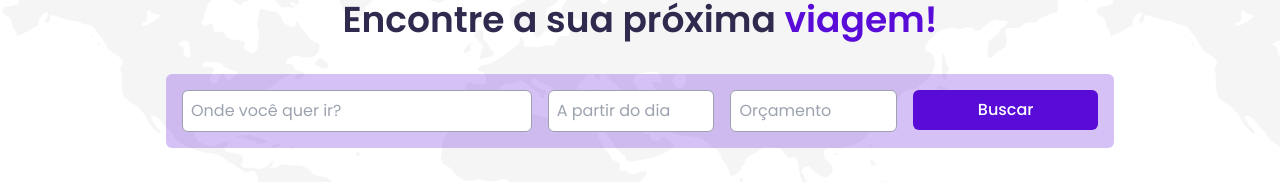
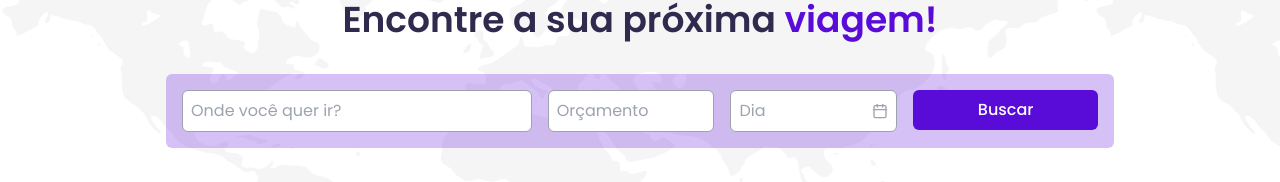
Before and after one commit to Gabriel-Ribeiroo/fsw-trip, a Next.js app: page / in a window 1280 px wide. Shown: the part 166-348 px from the top of the page. Built offline with nearby package versions, Linux system fonts and the light colour scheme; no server answers; the database is empty.

Commit message:
feat: add DatePicker Component

```diff
--- a/src/app/_components/TripSearch.tsx
+++ b/src/app/_components/TripSearch.tsx
@@ -3,9 +3,10 @@
 import { useRouter } from 'next/navigation'
 
 import TextInput from '@/components/inputs/TextInput'
-import DateInput from '@/components/inputs/DateInput'
 import CurrencyInput from '@/components/inputs/CurrencyInput'
 import Button from '@/components/Button'
+
+import DatePicker from '@/components/inputs/DatePicker'
 
 import { useForm, Controller } from 'react-hook-form'
 import { zodResolver } from '@hookform/resolvers/zod'
@@ -49,25 +50,6 @@ export default function TripSearch() {
 			<div className="grid grid-cols-2 gap-4 w-full">
 				<div className="flex flex-col gap-1">
 					<Controller
-						name="initialDate"
-						control={control}
-						render={({ field }) => (
-							<DateInput
-								placeholderText="A partir do dia"
-								onChange={field.onChange}
-								onBlur={field.onBlur}
-								selected={field.value}
-								hasError={!!errors.initialDate?.message}
-								minDate={new Date()}
-							/>
-						)}
-					/>
-
-					{errors.initialDate?.message && <ErrorMessage message={errors.initialDate?.message} />}
-				</div>
-
-				<div className="flex flex-col gap-1">
-					<Controller
 						name="budget"
 						control={control}
 						render={({ field }) => (
@@ -82,6 +64,24 @@ export default function TripSearch() {
 
 					{errors.budget?.message && <ErrorMessage message={errors.budget?.message} />}
 				</div>
+
+				<div className="flex flex-col gap-1">
+					<Controller
+						name="initialDate"
+						control={control}
+						render={({ field }) => (
+							<DatePicker
+								placeholder="Dia"
+								fromDate={new Date()}
+								selected={field.value}
+								onDayClick={field.onChange}
+								hasError={!!errors.initialDate?.message}
+							/>
+						)}
+					/>
+
+					{errors.initialDate?.message && <ErrorMessage message={errors.initialDate?.message} />}
+				</div>
 			</div>
 
 			<Button
--- a/src/app/trips/[id]/_components/TripReservation.tsx
+++ b/src/app/trips/[id]/_components/TripReservation.tsx
@@ -3,7 +3,7 @@
 import { useRouter } from 'next/navigation'
 
 import Button from '@/components/Button'
-import DateInput from '@/components/inputs/DateInput'
+import DatePicker from '@/components/inputs/DatePicker'
 import TextInput from '@/components/inputs/TextInput'
 import ErrorMessage from '@/components/ErrorMessage'
 
@@ -47,7 +47,6 @@ export default function TripReservation({ trip }: Props) {
 		if (response.error?.code === 'INVALID_DATES')
 			return setError('startDate', { message: 'Data inicial maior do que final.' })
 
-
 		if (response.error?.code === 'GUESTS_LESS_THAN_ONE')
 			return setError('guests', { message: 'É necessário ao menos 1 hóspede' })
 
@@ -63,7 +62,10 @@ export default function TripReservation({ trip }: Props) {
 		}
 
 		router.push(`
-			/trips/${trip.id}/confirmation?startDate=${data.startDate.toISOString()}&endDate=${data.endDate.toISOString()}&guests=${data.guests}
+			/trips/${trip.id}
+			/confirmation?startDate=${data.startDate.toISOString()}
+			&endDate=${data.endDate.toISOString()}
+			&guests=${data.guests}
 		`)
 	}
 
@@ -83,14 +85,13 @@ export default function TripReservation({ trip }: Props) {
 						name="startDate"
 						control={control}
 						render={({ field }) =>
-							<DateInput
-								placeholderText="Data Inicial"
-								onChange={field.onChange}
-								onBlur={field.onBlur}
+							<DatePicker
+								placeholder="Data Inicial"
+								onDayClick={field.onChange}
 								selected={field.value}
-								minDate={trip.startDate}
-								maxDate={endDate ?? trip.endDate}
-								hasError={!!errors.startDate}
+								fromDate={new Date(trip.startDate.getTime() + 24 * 60 * 60 * 1000)}
+								toDate={endDate || trip.endDate}
+								hasError={!!errors.startDate?.message}
 							/>
 						}
 					/>
@@ -103,14 +104,13 @@ export default function TripReservation({ trip }: Props) {
 						name="endDate"
 						control={control}
 						render={({ field }) =>
-							<DateInput
-								placeholderText="Data Final"
-								onChange={field.onChange}
-								onBlur={field.onBlur}
+							<DatePicker
+								placeholder="Data Final"
+								onDayClick={field.onChange}
 								selected={field.value}
-								minDate={startDate ?? trip.startDate}
-								maxDate={trip.endDate}
-								hasError={!!errors.endDate}
+								hasError={!!errors.endDate?.message}
+								fromDate={startDate || trip.startDate}
+								toDate={trip.endDate}
 							/>
 						}
 					/>
--- a/src/components/Button.tsx
+++ b/src/components/Button.tsx
@@ -1,6 +1,6 @@
 'use client'
 
-import type { ButtonHTMLAttributes } from 'react'
+import { type ButtonHTMLAttributes, type Ref, forwardRef } from 'react'
 
 import { twMerge } from 'tailwind-merge'
 import { tv, type VariantProps } from 'tailwind-variants'
@@ -15,6 +15,10 @@ const button = tv({
 			defaultOutline: 'text-primary border border-primary',
 			destructiveOutline: 'border border-red-500 text-red-500',
 		}
+	},
+
+	defaultVariants: {
+		variant: 'default'
 	}
 })
 
@@ -24,14 +28,17 @@ interface Props
 	asChild?: boolean
 }
 
-export default function
-Button({ className, asChild = false, variant = 'default', ...rest }: Props) {
+function
+Button({ className, variant, asChild = false, ...rest }: Props, ref: Ref<HTMLButtonElement>) {
 	const Comp = asChild ? Slot : 'button'
 
 	return (
 		<Comp
 			className={twMerge(button({ variant }), className)}
+			ref={ref}
 			{...rest}
 		/>
 	)
 }
+
+export default forwardRef(Button)
--- a/src/components/inputs/DateInput.tsx
+++ /dev/null
@@ -1,36 +0,0 @@
-'use client'
-
-import { forwardRef, Ref } from 'react'
-
-import DatePicker, { registerLocale, ReactDatePickerProps } from 'react-datepicker'
-import { twMerge } from 'tailwind-merge'
-import ptBR from 'date-fns/locale/pt-BR'
-
-import 'react-datepicker/dist/react-datepicker.css'
-
-interface Props extends ReactDatePickerProps {
-	hasError?: boolean
-}
-
-registerLocale('pt-BR', ptBR)
-
-function DateInput({ hasError = false, className, ...rest }: Props, ref: Ref<DatePicker>) {
-	const inputClassName = twMerge(
-		'w-full rounded-md border border-gray-400 p-2 outline-none transition duration-200',
-		hasError ? 'border-red-500' : 'focus:ring-1 focus:ring-primary',
-		className
-	)
-
-	return (
-		<DatePicker
-			locale="pt-BR"
-			dateFormat="dd/MM/yyyy"
-			ref={ref}
-			enableTabLoop={false}
-			className={inputClassName}
-			{...rest}
-		/>
-	)
-}
-
-export default forwardRef(DateInput)
--- /dev/null
+++ b/src/components/inputs/DatePicker.tsx
@@ -0,0 +1,50 @@
+'use client'
+
+import type { ReactNode } from 'react'
+
+import  Button from '@/components/Button'
+import { Calendar } from '@/components/ui/Calendar'
+import * as Popover from '@/components/ui/Popover'
+
+import { type DayPickerBase } from 'react-day-picker'
+import { Calendar as CalendarIcon } from 'lucide-react'
+import { format } from 'date-fns'
+import { cn } from '@/lib/utils'
+import ptBR from 'date-fns/locale/pt-BR'
+
+interface Props extends DayPickerBase {
+	hasError?: boolean
+	placeholder?: ReactNode
+	selected: Date | undefined
+}
+
+export default function DatePicker({ placeholder, hasError = false, ...rest }: Props) {
+	return (
+    <Popover.Root>
+      <Popover.Trigger asChild>
+        <Button
+					className={cn(
+						`justify-between font-normal transition duration-200 bg-white border border-gray-400`,
+						!rest.selected && 'text-gray-400',
+          	hasError
+							? 'ring-1 ring-red-500 border-none'
+							: 'data-[state=open]:ring-1 data-[state=open]:ring-primary data-[state=open]:border-none'
+          )}
+        >
+          {rest.selected ? format(rest.selected, "y'/'MM'/'dd") : <span>{placeholder ?? 'Data'}</span>}
+          <CalendarIcon className="hidden h-4 w-4 sm:block" />
+        </Button>
+      </Popover.Trigger>
+      <Popover.Content
+				className="w-auto p-0">
+        <Calendar
+          mode="single"
+					className="bg-white"
+          initialFocus
+					locale={ptBR}
+          {...rest}
+        />
+      </Popover.Content>
+    </Popover.Root>
+  )
+}
```
